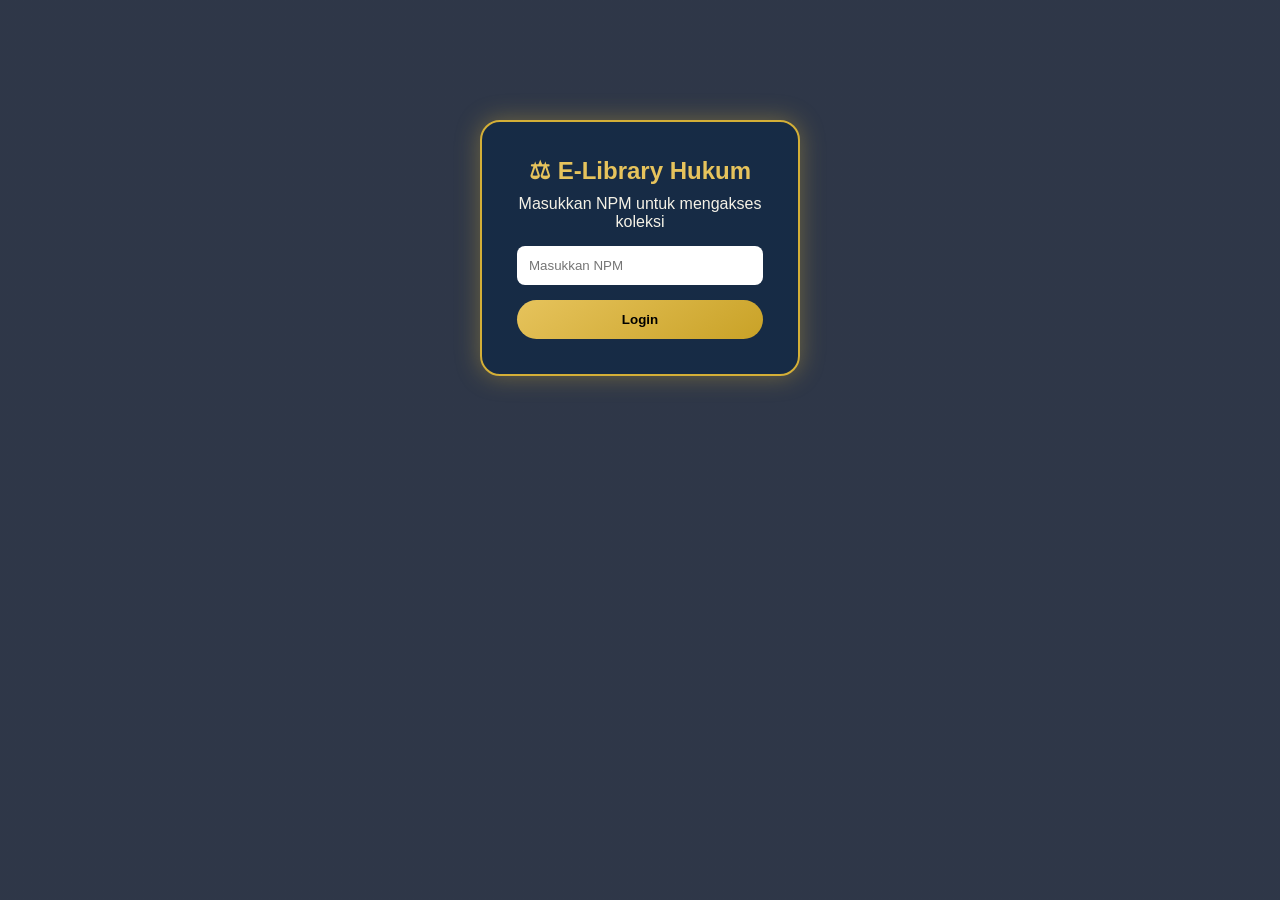
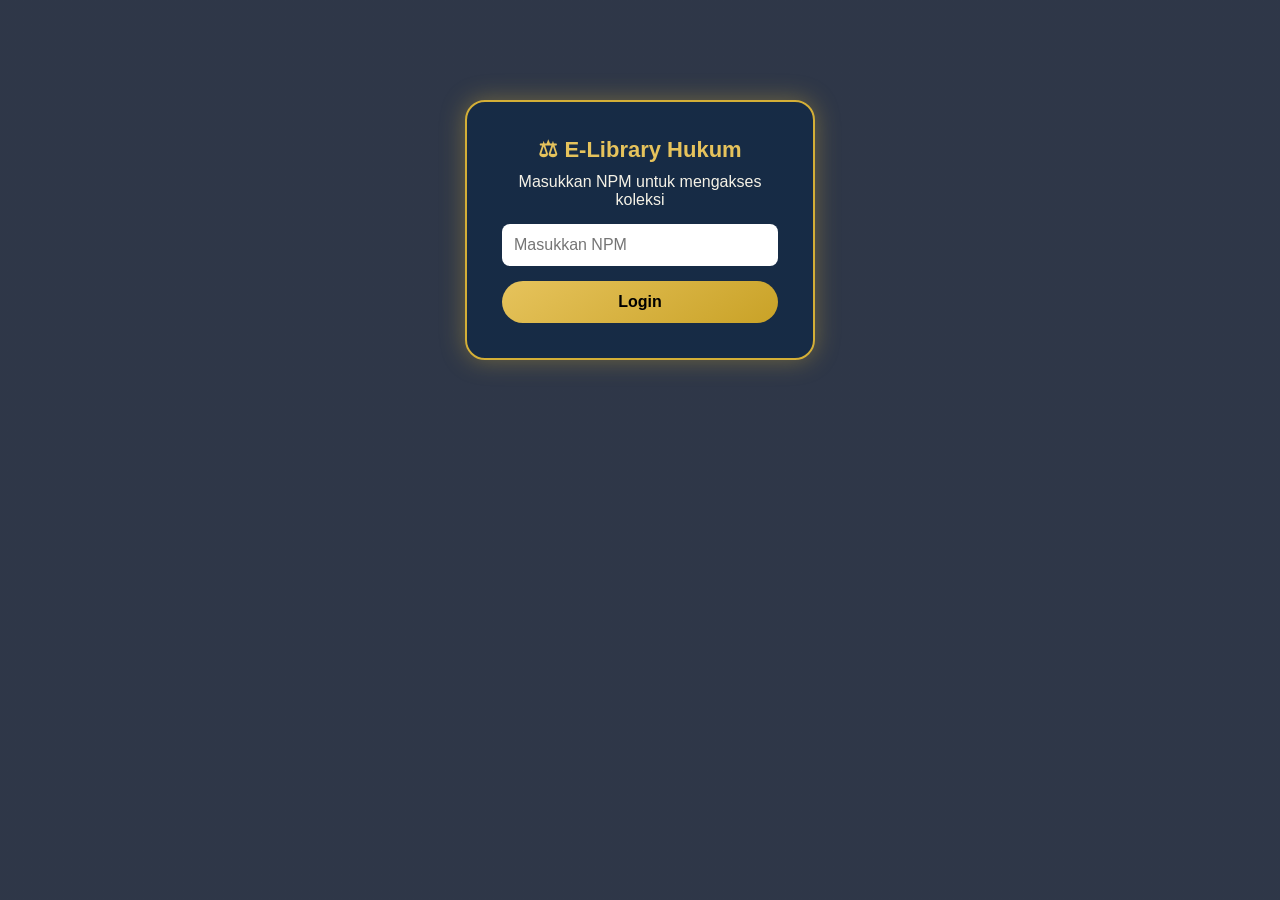

Update style.css

--- a/style.css
+++ b/style.css
@@ -25,8 +25,8 @@ body {
 
 /* ================= LOGIN ================= */
 .center-box {
-    width: 320px;
-    margin: 120px auto;
+    width: 350px;
+    margin: 100px auto;
     padding: 35px;
     background: rgba(20,43,69,0.9);
     border-radius: 20px;
@@ -38,6 +38,7 @@ body {
 .center-box h2 {
     color: #E6C35C;
     margin-bottom: 10px;
+    font-size: 22px;
 }
 
 .center-box input {
@@ -46,6 +47,7 @@ body {
     margin: 15px 0;
     border-radius: 8px;
     border: none;
+    font-size: 16px
 }
 
 .center-box button {
@@ -57,6 +59,7 @@ body {
     font-weight: bold;
     cursor: pointer;
     transition: 0.3s;
+    font-size: 16px
 }
 
 .center-box button:hover {
@@ -249,12 +252,15 @@ body {
 
 /* ================= RESPONSIVE ================= */
 @media (max-width: 768px) {
+     .center-box {
+        border: 1px solid #D4AF37 !important;
+    }
     .book-grid {
         grid-template-columns: 1fr; /* 1 kolom di HP */
     }
 
     .book-card h3 {
-        font-size: 16px;
+        font-size: 14px;
     }
 
     .category-grid {
